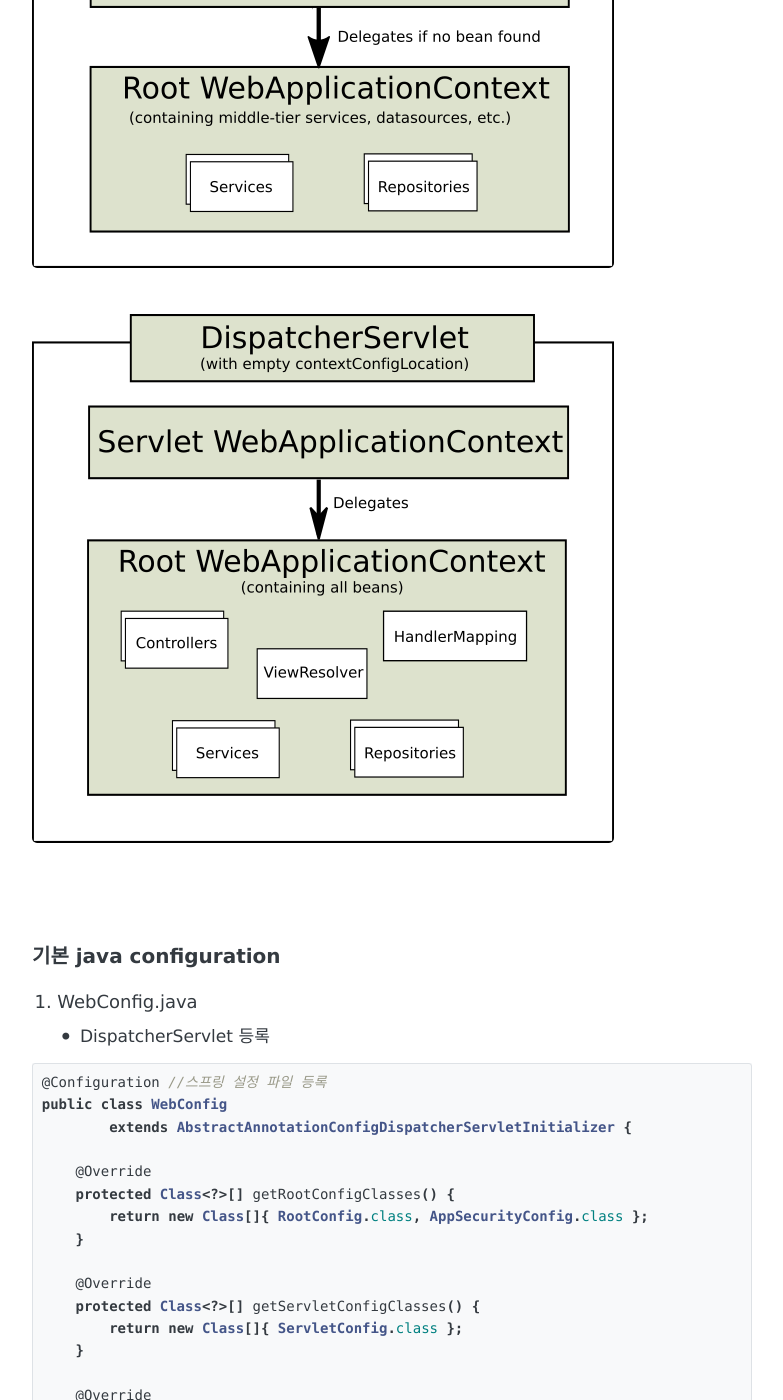
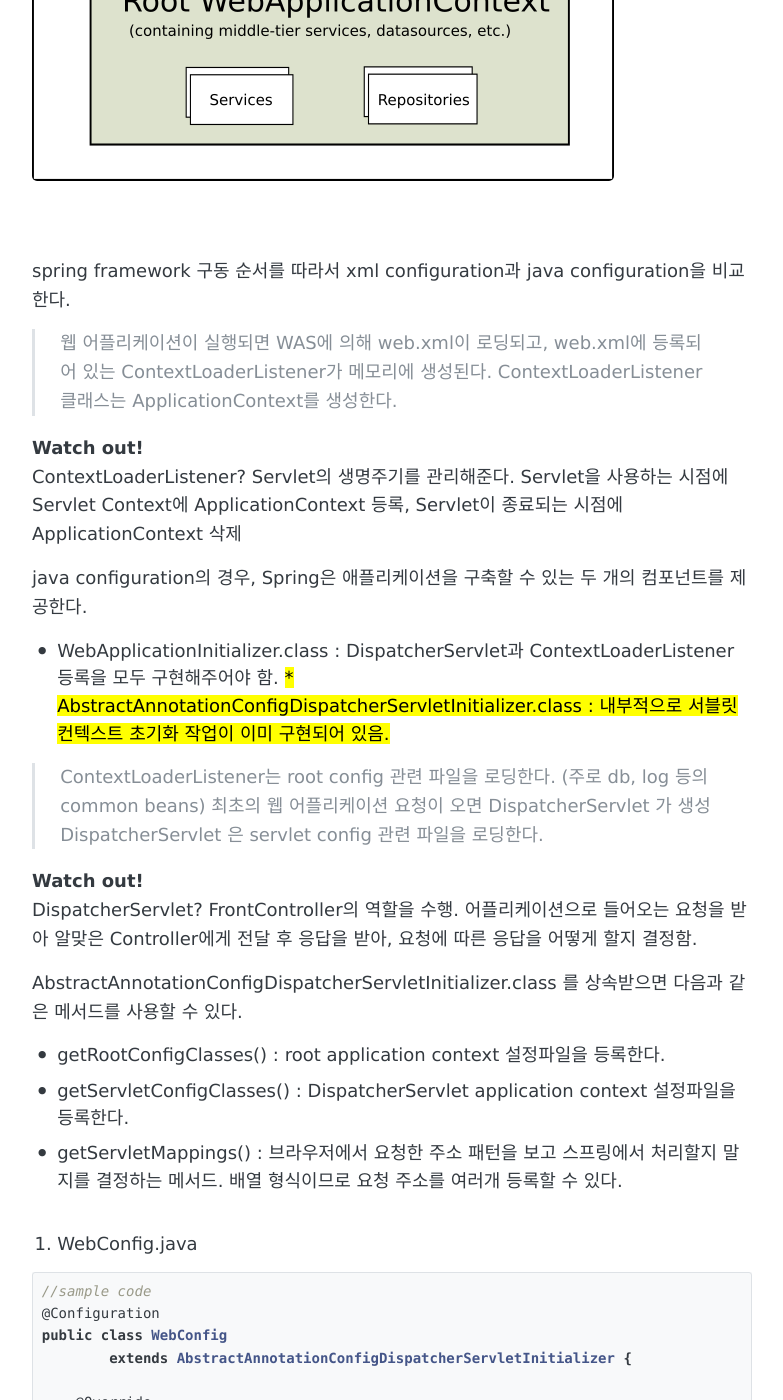
Before and after one commit to ellie1027/hb_9, a Jekyll site: the page built from _posts/2020-11-05-Spring Security.md, in a window 1280 px wide and 1400 px high, scrolled down 1375 px. Shown: the whole window, without its empty margins (248-1031 px from the left). Built offline with Jekyll 4.4.1, drawn with Linux system fonts in a browser that asks for light colours; some of the changed text lies outside the part shown.

Commit message:
spring security 내용 추가

````diff
--- a/_posts/2020-11-05-Spring Security.md
+++ b/_posts/2020-11-05-Spring Security.md
@@ -16,8 +16,8 @@ comments: true
 <br>
 
 ### 시리즈 목차
-1) <mark>java configuration</mark><br>
-2) spring security란?<br>
+1) <mark><strong>java configuration</strong></mark><br>
+2) spring security란?
 3) spring security configuration<br>
 4) spring security - basic authentication, form based authentication<br>
 5) spring security - csrf<br>
@@ -25,27 +25,56 @@ comments: true
 <br><br>
 
 ### java configuration란?
-기존 xml기반 설정 파일을 java 설정으로 바꾸는 것이다. 스프링 3.2 버전부터 제공하며 확장성, 활용성 등이 뛰어나기 때문에 개발자들이 선호한다.
-xml 기반으로 설정 파일을 작성하는 것과 크게 다를 것은 없다. 그냥 똑같은 설정인데 언어가 java로 바뀌었을 뿐이다.<br>
+스프링 프레임워크의 기존 xml기반 설정 파일(ex; *-context.xml, web.xml...)을 java 설정으로 바꾸는 것이다.
+스프링 3.1 버전부터 제공하며 확장성, 활용성 등이 뛰어나기 때문에 개발자들이 선호한다.
 <br><br>
-### spring framework 구동 순서
+### xml / java configuration 비교
 ![중간 이미지](/images/spring_security_1_00.png)
+<br><br>
+spring framework 구동 순서를 따라서 xml configuration과 java configuration을 비교한다.
 <br>
-![중간 이미지](/images/spring_security_1_01.png)
-<br><br>
+>웹 어플리케이션이 실행되면 WAS에 의해 web.xml이 로딩되고, web.xml에 등록되어 있는 ContextLoaderListener가 메모리에 생성된다.
+>ContextLoaderListener 클래스는 ApplicationContext를 생성한다.
 
-### 기본 java configuration
+<p class="notice--info">
+<strong>Watch out!</strong><br>
+ContextLoaderListener?
+Servlet의 생명주기를 관리해준다.
+Servlet을 사용하는 시점에 Servlet Context에 ApplicationContext 등록, Servlet이 종료되는 시점에 ApplicationContext 삭제
+</p>
+
+java configuration의 경우, Spring은 애플리케이션을 구축할 수 있는 두 개의 컴포넌트를 제공한다.
+* WebApplicationInitializer.class :  DispatcherServlet과 ContextLoaderListener 등록을 모두 구현해주어야 함.
+<mark>* AbstractAnnotationConfigDispatcherServletInitializer.class : 내부적으로 서블릿 컨텍스트 초기화 작업이 이미 구현되어 있음.</mark>
+
+>ContextLoaderListener는 root config 관련 파일을 로딩한다. (주로 db, log 등의 common beans)
+>최초의 웹 어플리케이션 요청이 오면 DispatcherServlet 가 생성
+>DispatcherServlet 은 servlet config 관련 파일을 로딩한다.
+<p class="notice--info">
+<strong>Watch out!</strong><br>
+DispatcherServlet?
+FrontController의 역할을 수행. 어플리케이션으로 들어오는 요청을 받아 알맞은 Controller에게 전달 후 응답을 받아, 요청에 따른 응답을 어떻게 할지 결정함.
+</p>
+
+AbstractAnnotationConfigDispatcherServletInitializer.class 를 상속받으면 다음과 같은 메서드를 사용할 수 있다.
+<br>
+* getRootConfigClasses() : root application context 설정파일을 등록한다.
+* getServletConfigClasses() : DispatcherServlet application context 설정파일을 등록한다.
+* getServletMappings() : 브라우저에서 요청한 주소 패턴을 보고 스프링에서 처리할지 말지를 결정하는 메서드. 배열 형식이므로 요청 주소를 여러개 등록할 수 있다.
+<br>
+<br>
+
 1. WebConfig.java
-- DispatcherServlet 등록
 
 ```java
-@Configuration //스프링 설정 파일 등록
+//sample code
+@Configuration
 public class WebConfig
         extends AbstractAnnotationConfigDispatcherServletInitializer {
 
     @Override
     protected Class<?>[] getRootConfigClasses() {
-        return new Class[]{ RootConfig.class, AppSecurityConfig.class };
+        return new Class[]{ RootConfig.class, DatabaseConfig.class };
     }
 
     @Override
@@ -59,23 +88,11 @@ public class WebConfig
     }
 }
 ```
-<br>
-자바 기반 스프링 설정을 사용할 수 있도록 DispatcherServlet 을 등록하는 클래스이다.
-간단하게 AbstractAnnotationConfigDispatcherServletInitializer 클래스를 상속받아서 만든다.(스프링 3.2 부터 사용 가능한 클래스!)
-WebApplicationInitializer 인터페이스의 onStartup 메서드를 구현하는 방법도 있지만 나는 해당 클래스를 상속받는 편이 좀 더 간단한 것 같다.
-<br>
-<br>
-해당 클래스를 상속받으면 다음과 같은 메서드를 사용할 수 있다.
-<br>
-* getRootConfigClasses() : root application context 설정파일을 등록한다.
-* getServletConfigClasses() : DispatcherServlet application context 설정파일을 등록한다.
-* getServletMappings() : 브라우저에서 요청한 주소 패턴을 보고 스프링에서 처리할지 말지를 결정하는 메서드. 배열 형식이므로 요청 주소를 여러개 등록할 수 있다.
-<br>
-<br>
 
 2. Root Config.java
 
 ```java
+//sample code
 @Configuration
 @ComponentScan(basePackages= {"your packages"})
 public class RootConfig {
@@ -86,6 +103,7 @@ public class RootConfig {
 3. ServletConfig.java
 
 ```java
+//sample code
 @EnableWebMvc
 @ComponentScan(basePackages= {"your packages"})
 public class ServletConfig implements WebMvcConfigurer {
````
